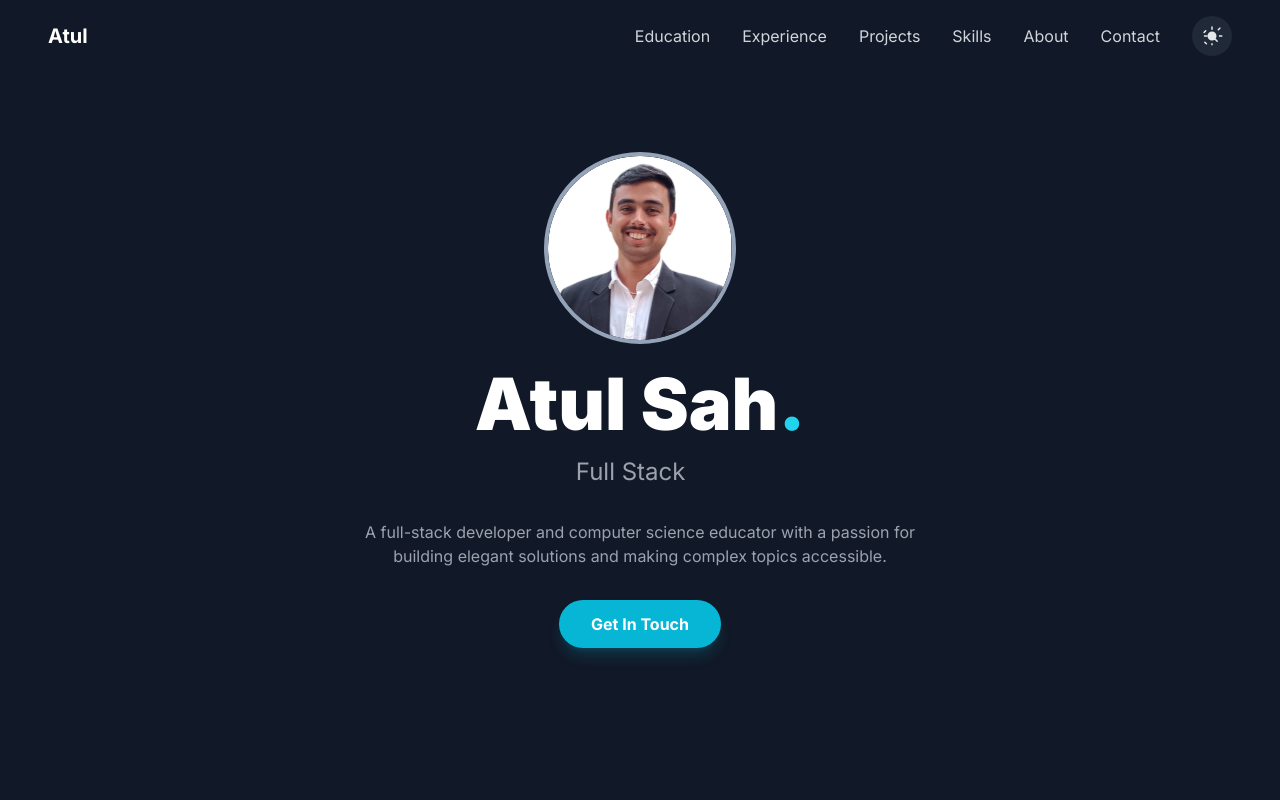
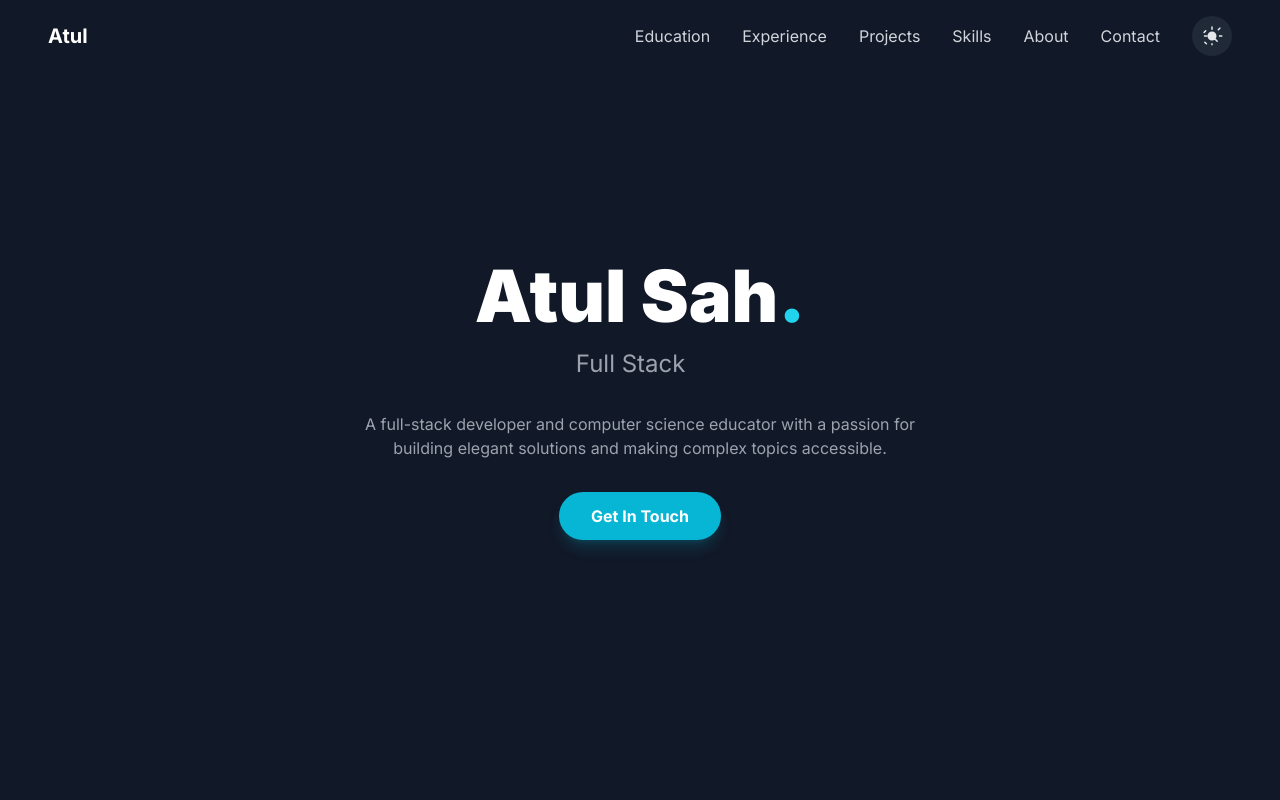
Before and after one commit to RealAtulSah/portfolio-, a React (Vite) app: page / in a window 1280 px wide. Shown: the top 800 px of the page. Built offline with nearby package versions, Linux system fonts and the light colour scheme.

Commit message:
Update Hero.tsx

```diff
--- a/components/Hero.tsx
+++ b/components/Hero.tsx
@@ -37,13 +37,6 @@ const Hero: React.FC = () => {
             initial="hidden"
             animate="visible"
         >
-            <motion.div variants={itemVariants} className="mb-6">
-                <img
-                    src={profilePic}
-                    alt="picture of Atul"
-                    className="h-48 w-48 rounded-full border-4 border-slate-400 object-cover"
-                />
-            </motion.div>
             <motion.h1
                 variants={itemVariants}
                 className="text-5xl md:text-7xl font-black text-gray-900 dark:text-white mb-4"
```
